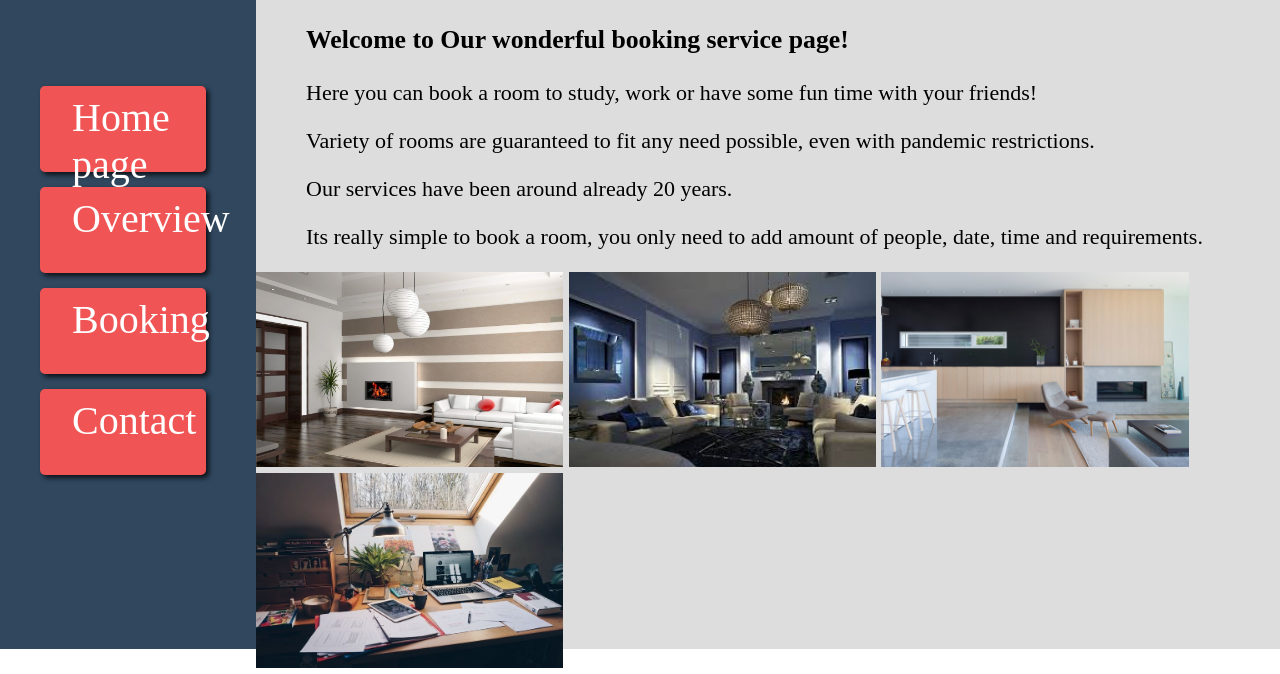
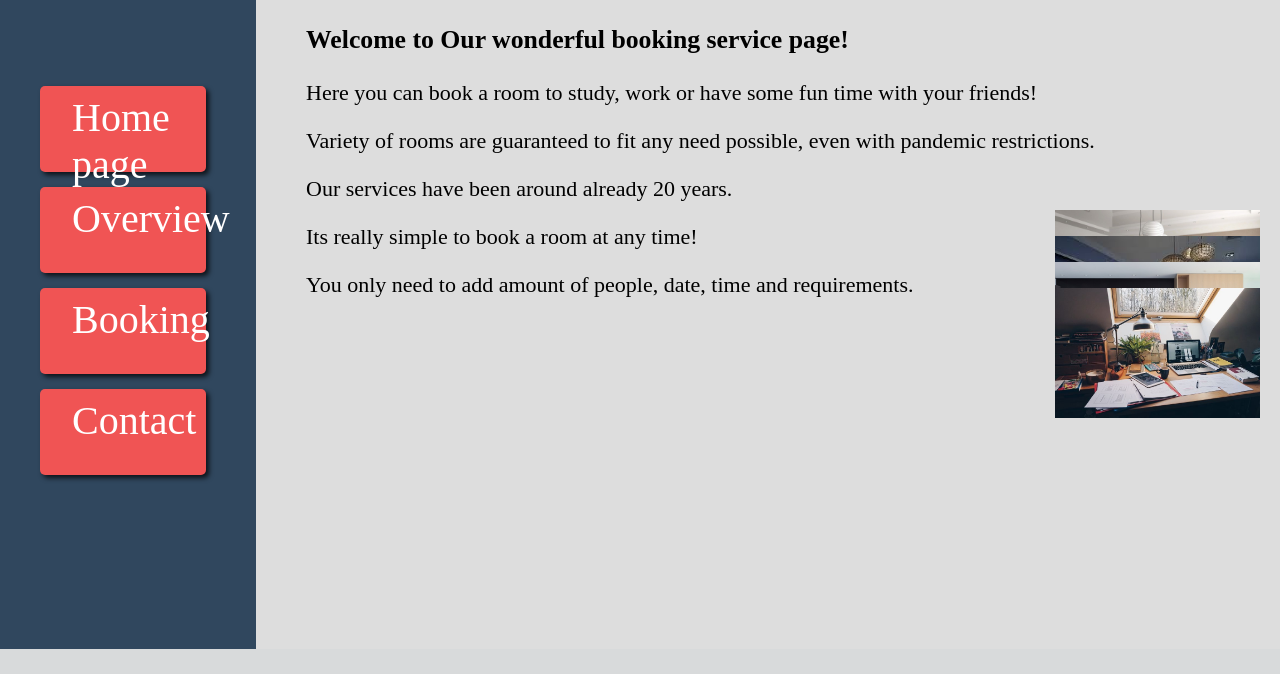
Before and after one commit to TslEdv/WebTechologies-Project, a PHP site: page / in a window 1280 px wide. Shown: the part 151-825 px from the top of the page. After the commit the page ends 800 px from the top, so only its background shows below. Run offline with PHP 8.4, Linux system fonts and the light colour scheme; some web fonts are replaced.

Commit message:
images added

```diff
--- a/index.html
+++ b/index.html
@@ -32,12 +32,15 @@
     <p>Variety of rooms are guaranteed to fit any need possible, even with pandemic restrictions.</p>
     <p>Our services have been around already 20 years.</p>
     <p>
-      Its really simple to book a room, you only need to add amount of people, date, time and requirements.
+      Its really simple to book a room at any time!
     </p>
-    <img src="img/horizontal.room1.jpg" alt="rooom1" style="height: 30%; width:30%;">
-    <img src="img/horizontal.room2.jpg" alt="rooom2" style="height: 30%; width: 30%;">
-    <img src="img/horizontal.room3.jpg" alt="rooom3" style="height: 30%; width: 30%;">
-    <img src="img/studyroom1.jpg" alt="room4" style="height: 30%; width:30%;">
+    <p>
+      You only need to add amount of people, date, time and requirements.
+    </p>
+    <img src="img/horizontal.room1.jpg" alt="rooom1" style="height: 20%; width: 20%;">
+    <img src="img/horizontal.room2.jpg" alt="rooom2" style="height: 20%; width: 20%;">
+    <img src="img/horizontal.room3.jpg" alt="rooom3" style="height: 20%; width: 20%;">
+    <img src="img/studyroom1.jpg" alt="room4" style="height: 20%; width:20%;">
   </article>
 </body>
 
--- a/styles/main.css
+++ b/styles/main.css
@@ -99,3 +99,7 @@ article {
     left:20%; top:150px; right:0; bottom:0;
     width: 80%;
 }
+img{
+margin-left: 78%;
+margin-top: -100%;
+}
```
